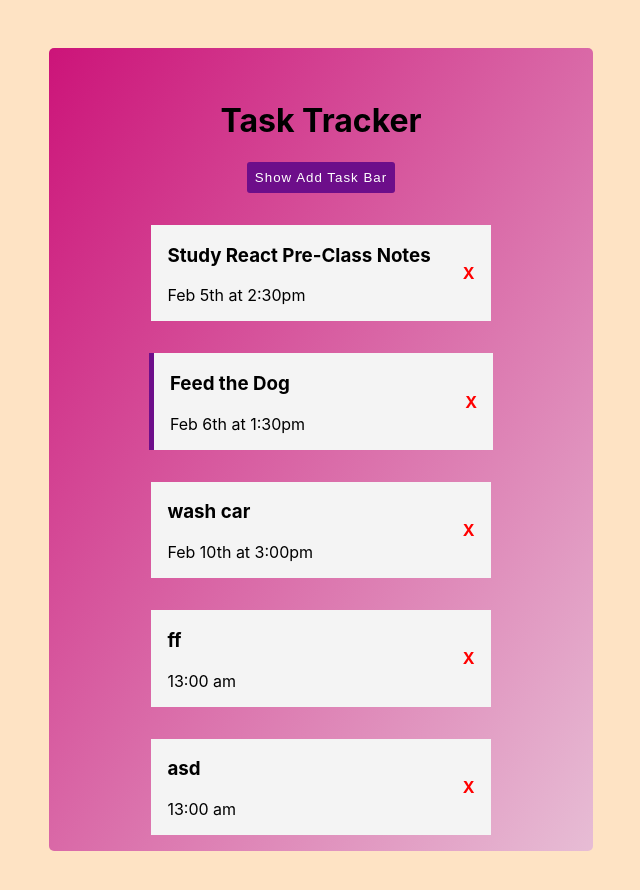
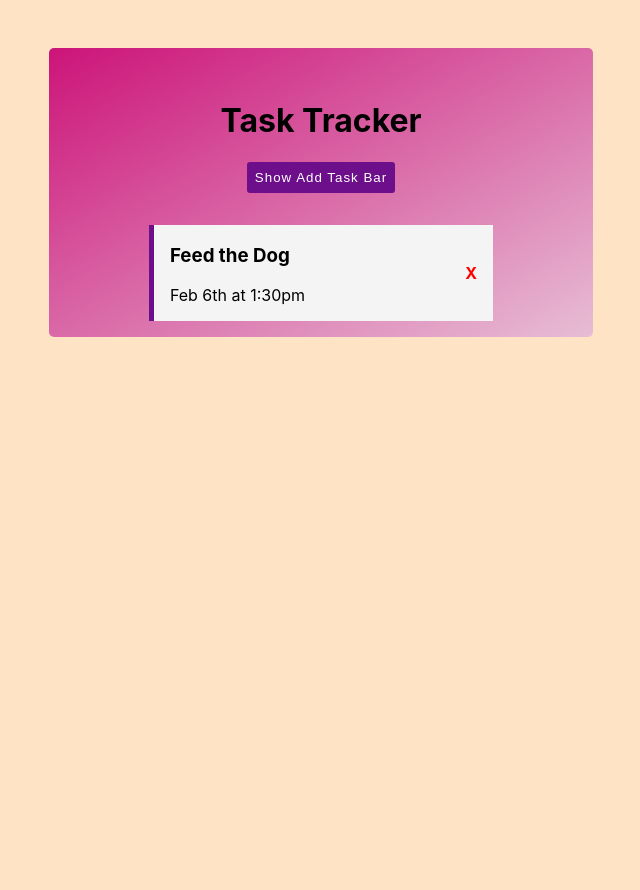
Before and after one commit to sfkse/ReactToDoApp, a React (Create React App) app: page / in a window 1280 px wide. Shown: the top 890 px of the page, without its empty margins (319-959 px from the left). After the commit the page ends 800 px from the top, so only its background shows below. Built offline with nearby package versions, Linux system fonts and the light colour scheme; data requests are answered from the project's data file; the HTML template or start-up script is replaced by a standard one.

Commit message:
Add delete function

```diff
--- a/db.json
+++ b/db.json
@@ -1,34 +1,10 @@
 {
   "tasks": [
-    {
-      "id": 1,
-      "text": "Study React Pre-Class Notes",
-      "day": "Feb 5th at 2:30pm",
-      "isDone": false
-    },
     {
       "id": 2,
       "text": "Feed the Dog",
       "day": "Feb 6th at 1:30pm",
       "isDone": true
-    },
-    {
-      "text": "wash car",
-      "day": "Feb 10th at 3:00pm",
-      "isDone": false,
-      "id": 3
-    },
-    {
-      "text": "ff",
-      "day": "13:00 am",
-      "isDone": false,
-      "id": 4
-    },
-    {
-      "text": "asd",
-      "day": "13:00 am",
-      "isDone": false,
-      "id": 5
     }
   ]
 }
--- a/src/App.js
+++ b/src/App.js
@@ -26,8 +26,12 @@ function App() {
 
 
   //Delete Task
-  const deleteTask = (id) => {
-    setTask(tasks?.filter(task => task.id !== id))
+  const deleteTask = async (id) => {
+    await fetch(`${baseUrl}/${id}`, {
+      method: 'DELETE',
+    })
+    // .then(() => fetchTasks())
+    fetchTasks()
   }
 
   //Add Task
```
